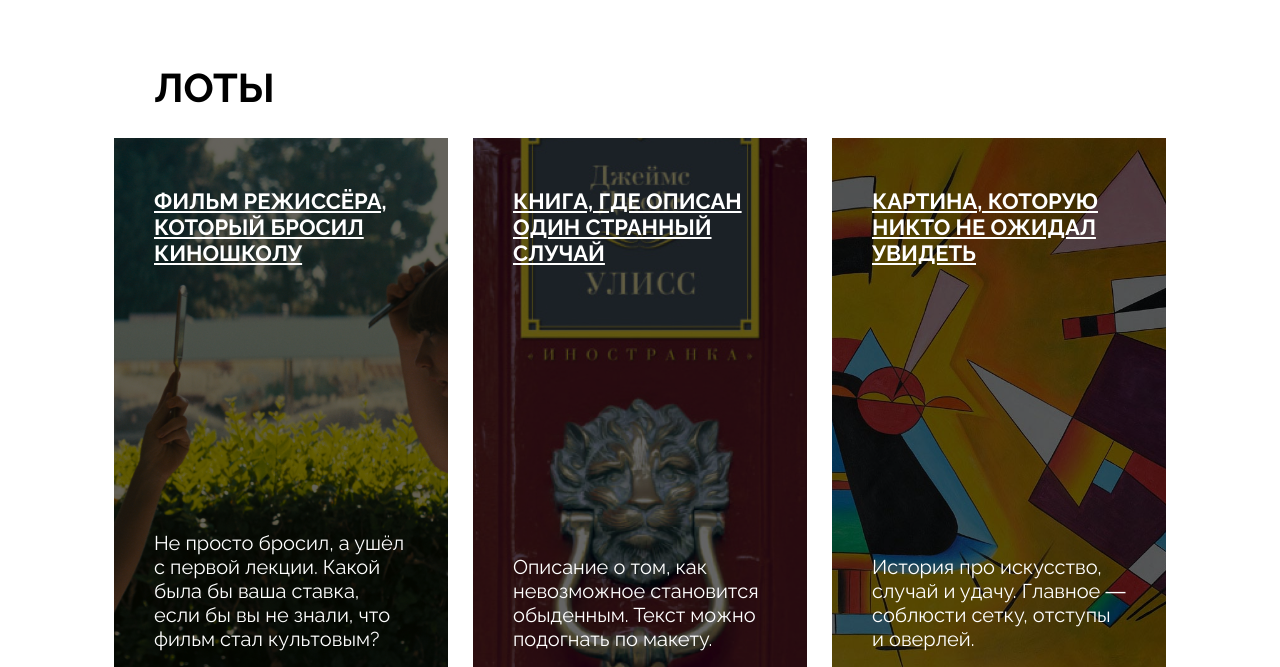
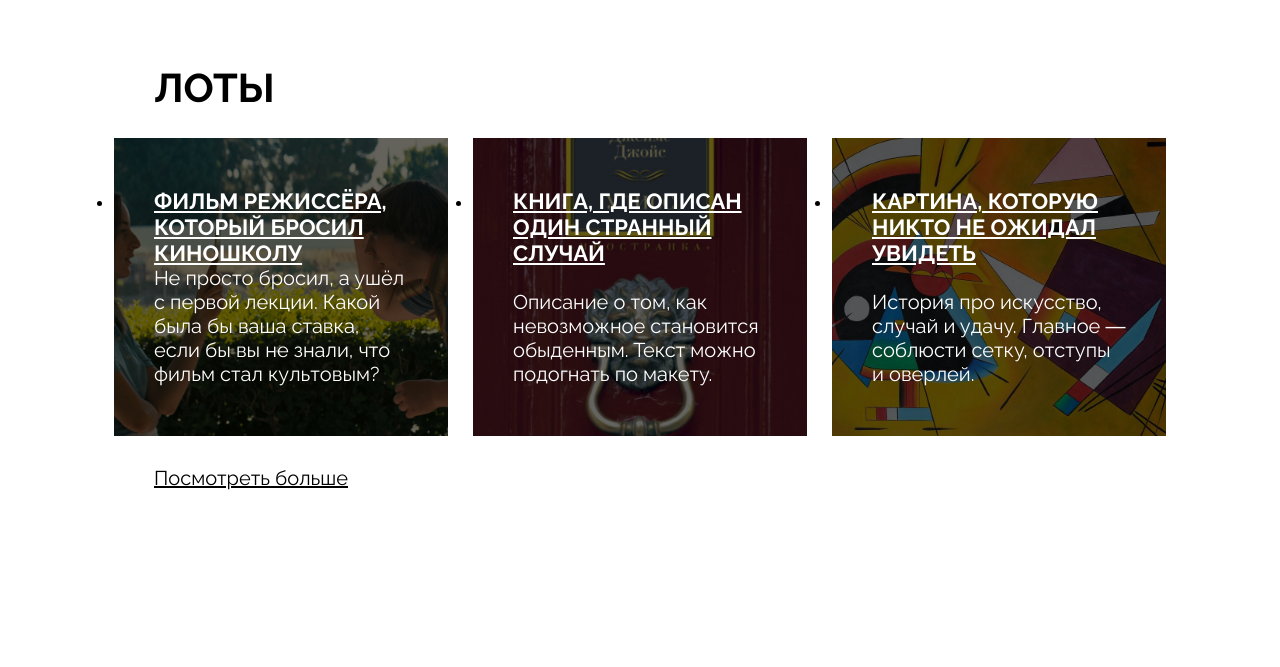
Before and after one commit to Excited669/ono-tebe-nado-ad, a plain HTML site: page index.html in a window 1280 px wide. Shown: the part 1120-1787 px from the top of the page. Drawn offline with Linux system fonts and the light colour scheme.

Commit message:
fix №1

```diff
--- a/styles/style.css
+++ b/styles/style.css
@@ -147,18 +147,14 @@
 }
 
 .lots__card-list {
-    margin: 0;
-    padding: 0;
-    list-style: none;
     display: flex;
     flex-wrap: wrap;
     gap: 25px;
-    justify-content: flex-start;
 }
 
 .lots__card-list-item {
     width: 334px;
-    min-height: 563px;
+    flex: 0 0 334px;
 }
 
 .card-link {
```
